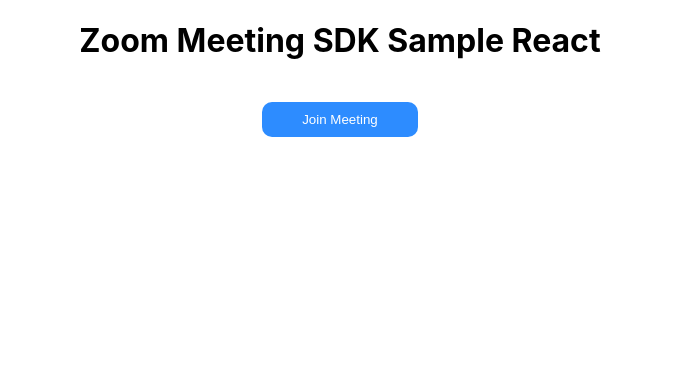
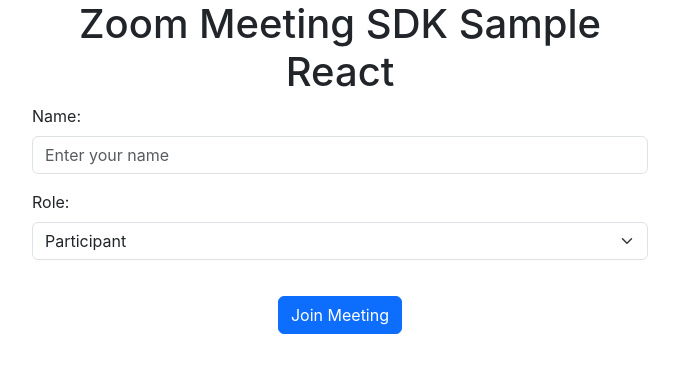
Before and after one commit to jenzushsu/meetingsdk-react-demo, a React (Vite) app: page / in a window 1280 px wide. Shown: the top 372 px of the page, without its empty margins (300-979 px from the left). Built offline with nearby package versions, Linux system fonts and the light colour scheme; what @zoom/meetingsdk would draw is missing.

Commit message:
rebuild app

```diff
--- a/package.json
+++ b/package.json
@@ -12,6 +12,7 @@
   },
   "dependencies": {
     "@zoom/meetingsdk": "^4.0.0",
+    "bootstrap": "^5.3.7",
     "react": "^18.3.1",
     "react-dom": "^18.3.1"
   },
--- a/src/App.tsx
+++ b/src/App.tsx
@@ -1,15 +1,20 @@
-import "./App.css";
+import { useState } from "react";
+import "./styles/App.css";
 import { ZoomMtg } from "@zoom/meetingsdk";
+import "bootstrap/dist/css/bootstrap.min.css";
 
 ZoomMtg.preLoadWasm();
 ZoomMtg.prepareWebSDK();
 
 function App() {
-  const authEndpoint = "https://vdd3pg6mla.execute-api.ap-southeast-1.amazonaws.com/latest"; // http://localhost:4000
+  // Replace with your actual endpoint
+  const authEndpoint = "https://vdd3pg6mla.execute-api.ap-southeast-1.amazonaws.com/latest";
   const meetingNumber = "98492174315";
   const passWord = "065567915";
-  const role = 0;
-  const userName = "Participant-" + Math.random().toString(36).slice(2, 12);
+  // State for user inputs
+  const [name, setName] = useState<string>("");
+  const [role, setRole] = useState<number>(0);
+  const [error, setError] = useState<string>("");
   const userEmail = "";
   const registrantToken = "";
   const zakToken = "";
@@ -23,15 +28,26 @@
         body: JSON.stringify({
           meetingNumber: meetingNumber,
           role: role,
-          webrtc: 1
+          webrtc: 1,
         }),
       });
-      const res = await req.json()
+      const res = await req.json();
       const signature = res.signature as string;
-      startMeeting(signature)
+      console.log("Signature: ", signature);
+      startMeeting(signature);
     } catch (e) {
       console.log(e);
     }
+  };
+
+  const handleSubmit = (e: React.FormEvent) => {
+    e.preventDefault();
+    if (!name.trim()) {
+      setError("Name is required");
+      return;
+    }
+    setError("");
+    getSignature();
   };
 
   function startMeeting(signature: string) {
@@ -48,7 +64,7 @@
           signature: signature,
           meetingNumber: meetingNumber,
           passWord: passWord,
-          userName: userName,
+          userName: name,
           userEmail: userEmail,
           tk: registrantToken,
           zak: zakToken,
@@ -70,7 +86,31 @@
     <div className="App">
       <main>
         <h1>Zoom Meeting SDK Sample React</h1>
-        <button onClick={getSignature}>Join Meeting</button>
+        <div className="container-fluid text-start">
+          <form onSubmit={handleSubmit} noValidate>
+            <div className="mb-3">
+              <label htmlFor="nameInput" className="form-label">
+                Name:
+              </label>
+              <input id="nameInput" type="text" value={name} onChange={(e) => setName(e.target.value)} placeholder="Enter your name" className="form-control" />
+            </div>
+            {error && <div className="text-danger mb-3">{error}</div>}
+            <div className="mb-3">
+              <label htmlFor="roleSelect" className="form-label">
+                Role:
+              </label>
+              <select id="roleSelect" value={role} onChange={(e) => setRole(Number(e.target.value))} className="form-select">
+                <option value={0}>Participant</option>
+                <option value={1}>Host</option>
+              </select>
+            </div>
+            <div className="mb-3 text-center">
+              <button type="submit" className="btn btn-primary">
+                Join Meeting
+              </button>
+            </div>
+          </form>
+        </div>
       </main>
     </div>
   );
--- a/src/App.css
+++ b/src/styles/App.css
@@ -1,12 +1,12 @@
 main {
-  width: 70%;
+  width: 50%;
   margin: auto;
   text-align: center;
 }
 
 main button {
   margin-top: 20px;
-  background-color: #2D8CFF;
+  background-color: #2d8cff;
   color: #ffffff;
   text-decoration: none;
   padding-top: 10px;
@@ -21,5 +21,5 @@
 }
 
 main button:hover {
-  background-color: #2681F2;
+  background-color: #2681f2;
 }
```
Also changed, not shown: 6 other files (tests, documents, lock files or other folders).
